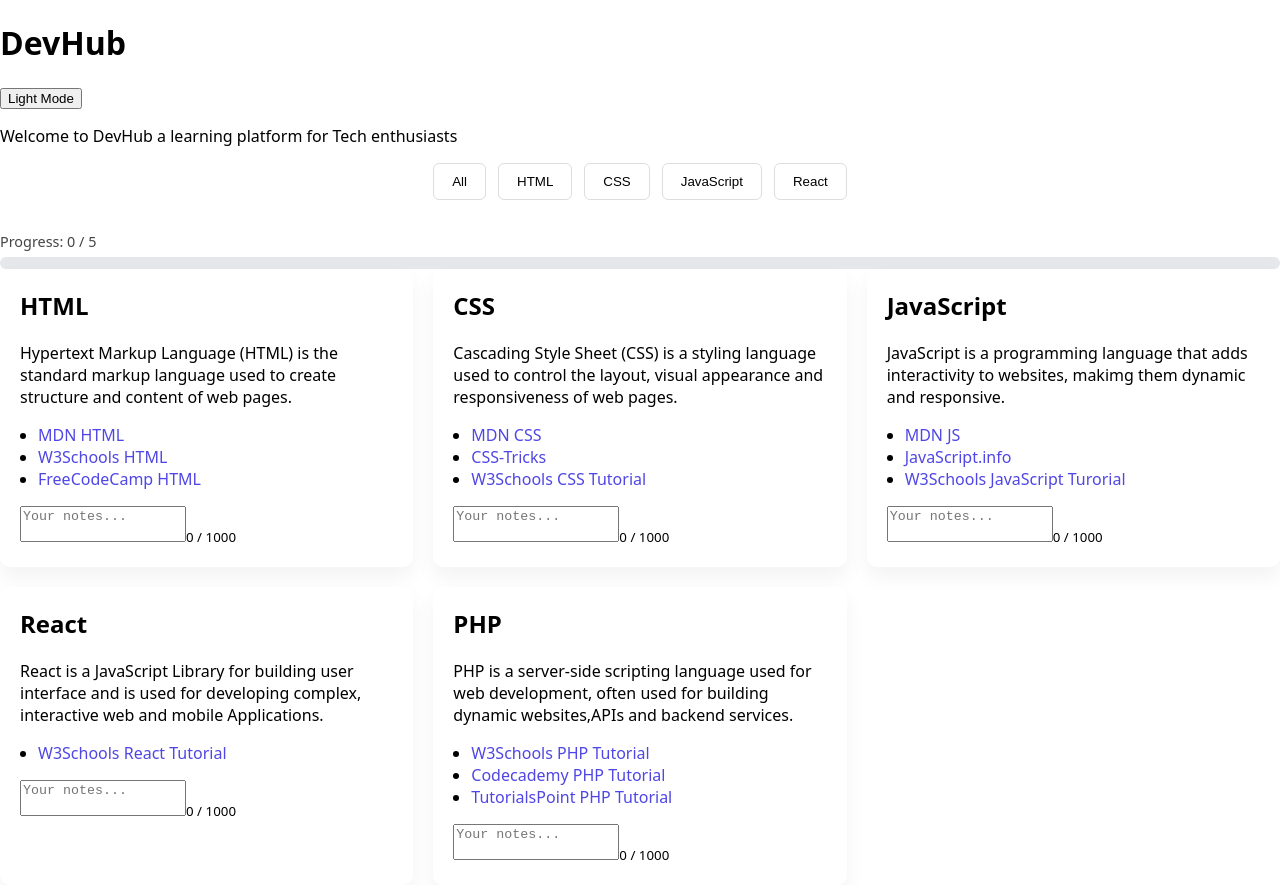
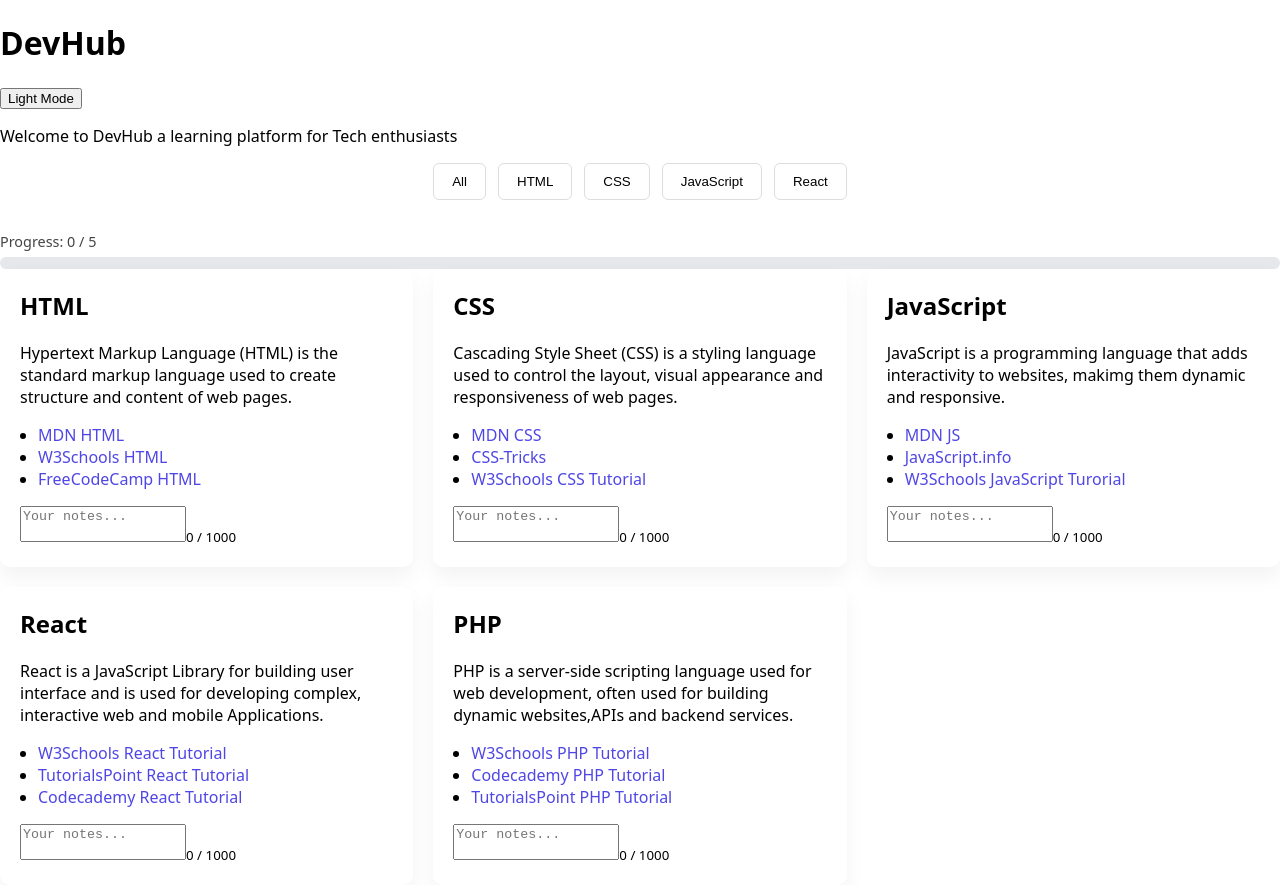
Before and after one commit to GabieRise/Devhub2.O, a React (Vite) app: page / in a window 1280 px wide. Built offline with nearby package versions, Linux system fonts and the light colour scheme.

Commit message:
React resource

```diff
--- a/src/data/resources.js
+++ b/src/data/resources.js
@@ -39,8 +39,8 @@ const resourcesData = [
     description: "React is a JavaScript Library for building user interface and is used for developing complex, interactive web and mobile Applications.",
     links: [
       {name: "W3Schools React Tutorial", url: "https://w3schools.com/react/"},
-      // {name: "W3Schools React Tutorial", url: "https://w3schools.com/react/"},
-      // {name: "W3Schools React Tutorial", url: "https://w3schools.com/react/"}
+      {name: "TutorialsPoint React Tutorial", url: "https://www.tutorialspoint.com/reactjs/index.htm"},
+      {name: "Codecademy React Tutorial", url: "https://www.codecademy.com/catalog/language/react"}
     ]
   },
   {
```
